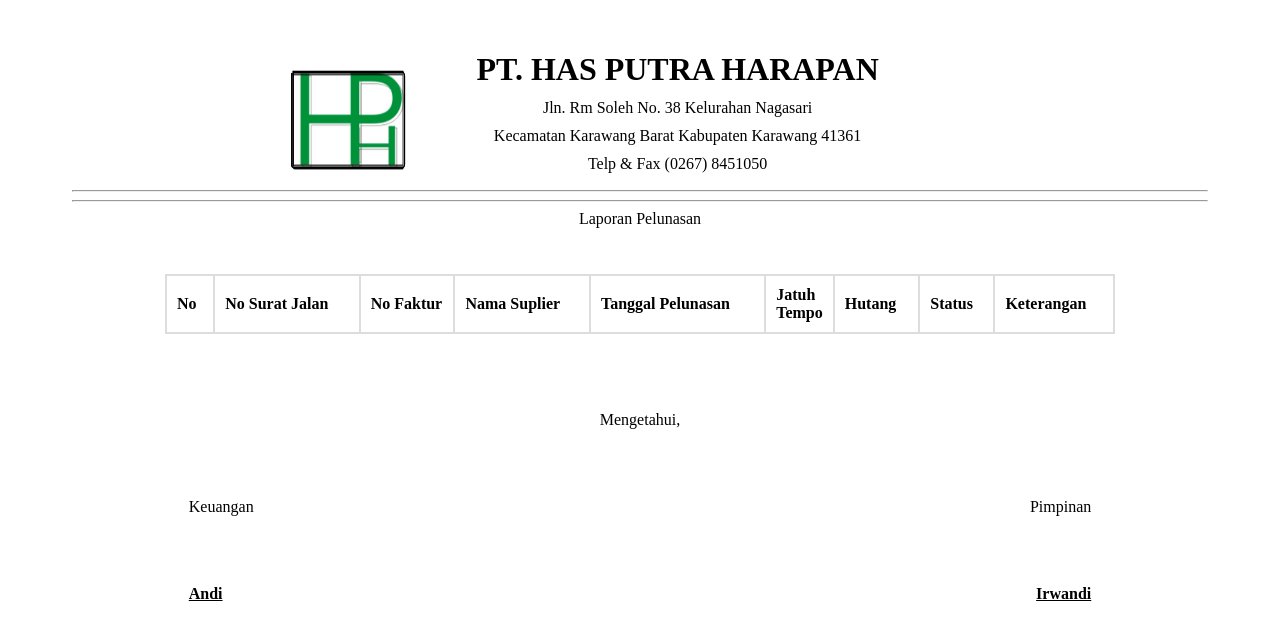
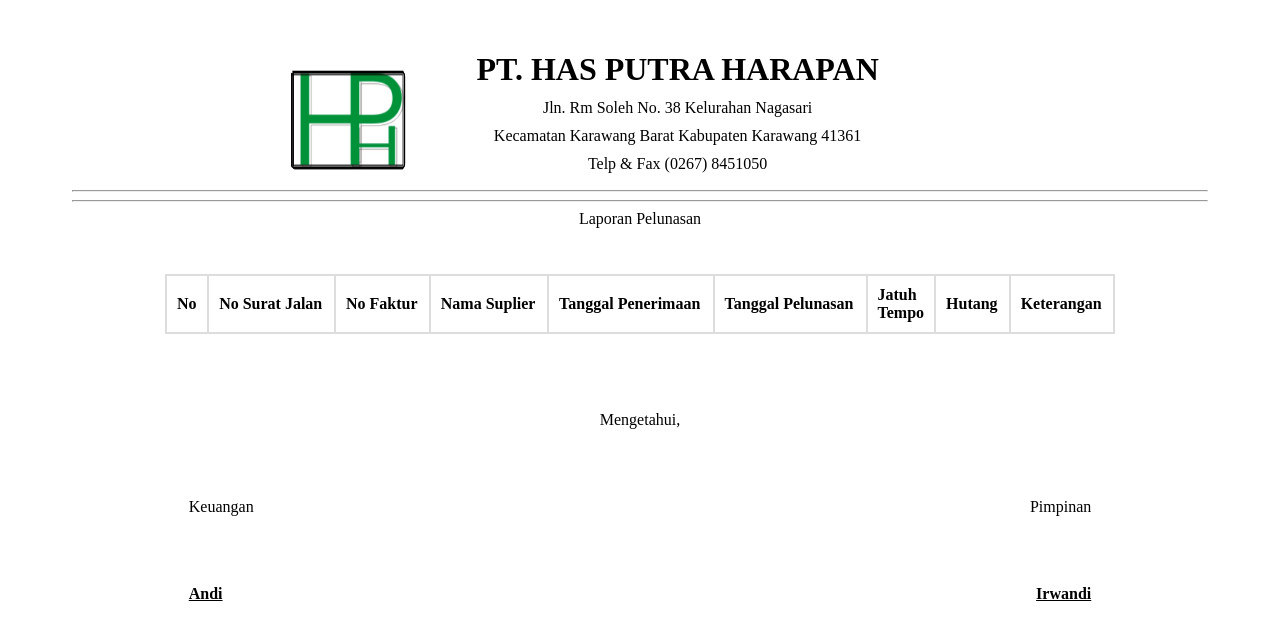
Before and after one commit to nabuchiide/Fitri_proj, a PHP site: page /view/content/dokumentasi/laporan_pelunasan.php in a window 1280 px wide. Shown: the top 640 px of the page. Run offline with PHP 8.4, Linux system fonts and the light colour scheme; data that the repository does not hold is empty.

Commit message:
Update
Update

```diff
--- a/control/Laporan/laporan.php
+++ b/control/Laporan/laporan.php
@@ -97,10 +97,10 @@
                     <td style = "border:1px solid #ddd;" ><?php echo $key['no_surat_jalan']; ?> <input type="hidden" value="<?php echo $key['status']; ?>" name="status"></td>
                     <td style = "border:1px solid #ddd;" ><?php echo $key['nomor_faktur']?></td>
                     <td style = "border:1px solid #ddd;" ><?php echo $key['nama_suplier']; ?></td>
+                    <td style = "border:1px solid #ddd;" ><?php echo date('d/m/y', strtotime($key['tanggal_penerimaan'])); ?></td>
                     <td style = "border:1px solid #ddd;" ><?php if ($key['status'] == "Belum Lunas") { echo "Proses verifikasi"; } else { echo date('d/m/Y', strtotime($key['tanggal_pelunasan'])); }?></td>
                     <td style = "border:1px solid #ddd;" ><?php echo $key['akhir pembayaran']?> Hari</td>
                     <td style = "border:1px solid #ddd;" >Rp <?php echo number_format($key['total_transaksi'],2); ?></td>
-                    <td style = "border:1px solid #ddd;" ><?php echo $key['status']; ?></td>
                     <td style = "border:1px solid #ddd;" ><?php echo $a; ?></td>
                     </form>
                 </tr> <?php }
--- a/view/content/dokumentasi/laporan_pelunasan.php
+++ b/view/content/dokumentasi/laporan_pelunasan.php
@@ -143,10 +143,10 @@
                                     <th>No Surat Jalan</th>
 									<th  style="width:10%">No Faktur</th>
                                     <th>Nama Suplier</th>
+									<th>Tanggal Penerimaan</th>
                                     <th>Tanggal Pelunasan</th>
 									<th  style="width:5%">Jatuh Tempo</th>
                                     <th>Hutang</th>
-                                    <th>Status</th>
                                     <th>Keterangan</th>
                                 </tr>
                             </thead>
--- a/view/content/dokumentasi/laporan_pembayaran.php
+++ b/view/content/dokumentasi/laporan_pembayaran.php
@@ -136,10 +136,10 @@
                                     <th>No Surat Jalan</th>
 									<th>No Faktur</th>
                                     <th>Nama Suplier</th>
+									<th>Tanggal Penerimaan</th>
                                     <th>Tanggal Pelunasan</th>
 									<th>Jatuh Tempo</th>
                                     <th>Hutang</th>
-                                    <th>Status</th>
                                     <th>Keterangan</th>
                                 </tr>
                             </thead>
```
Also changed, not shown: view/content/transaksi/lihat_data/pembayaran/list_pembayaran.php (+6 -6 lines).
